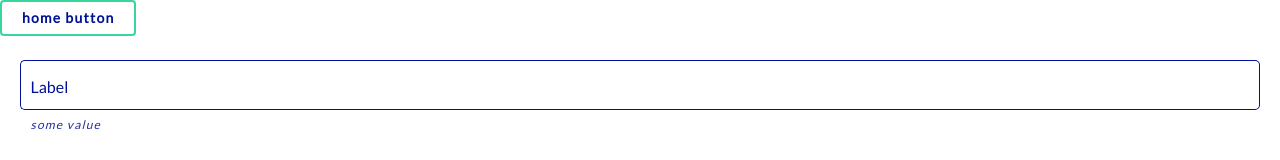
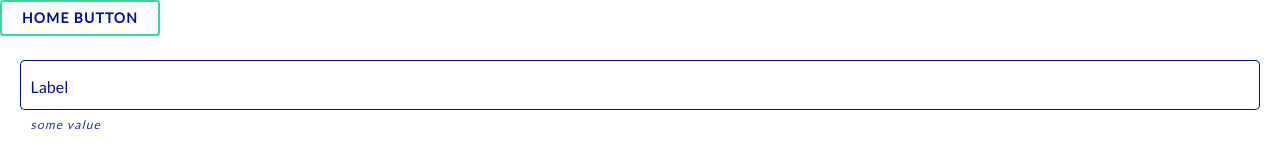
Before and after one commit to RoopendraNaik/jirastorybook, an Angular app: page / in a window 1280 px wide. Shown: the top 160 px of the page. Built offline with nearby package versions, Linux system fonts and the light colour scheme.

Commit message:
checking chromatic

```diff
--- a/src/app/ui-button/ui-button.component.scss
+++ b/src/app/ui-button/ui-button.component.scss
@@ -1,5 +1,5 @@
 .invisionBtn {
-  text-transform: lowercase;
+  text-transform: uppercase;
   height: 36px;
   border-radius: 4px;
   color: #001196;
```
